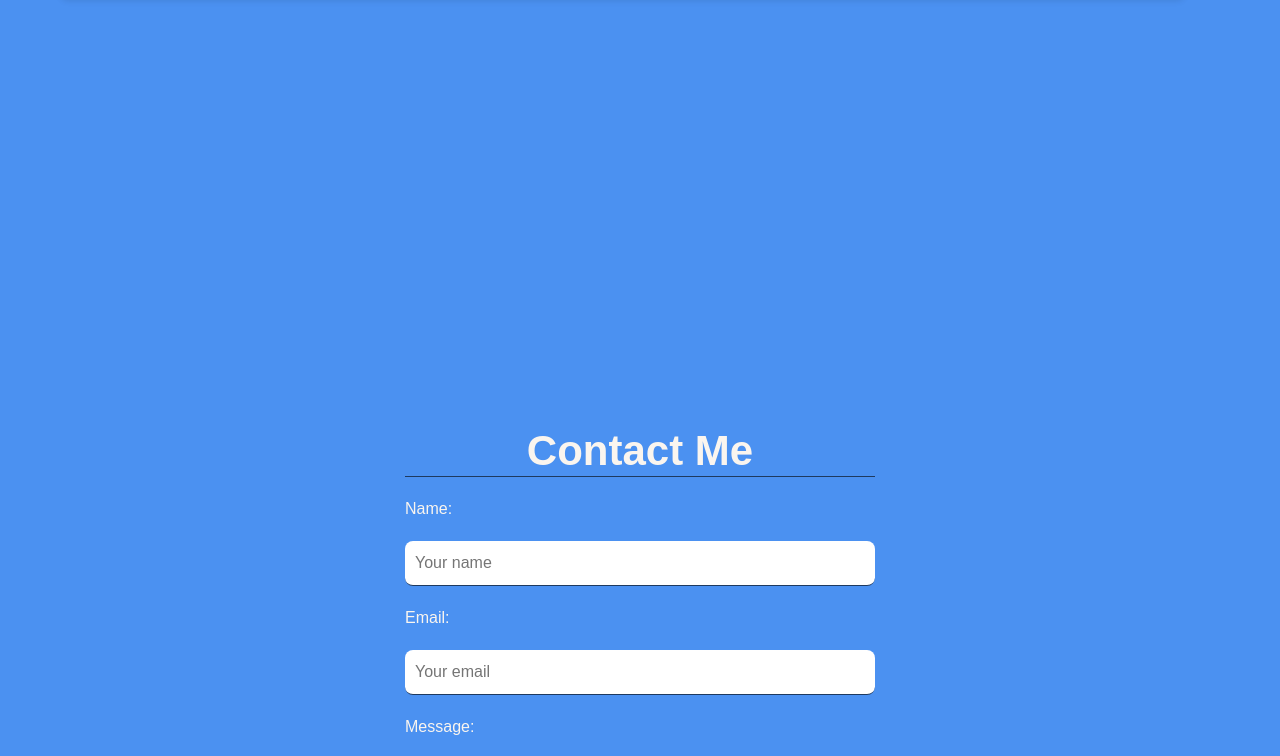
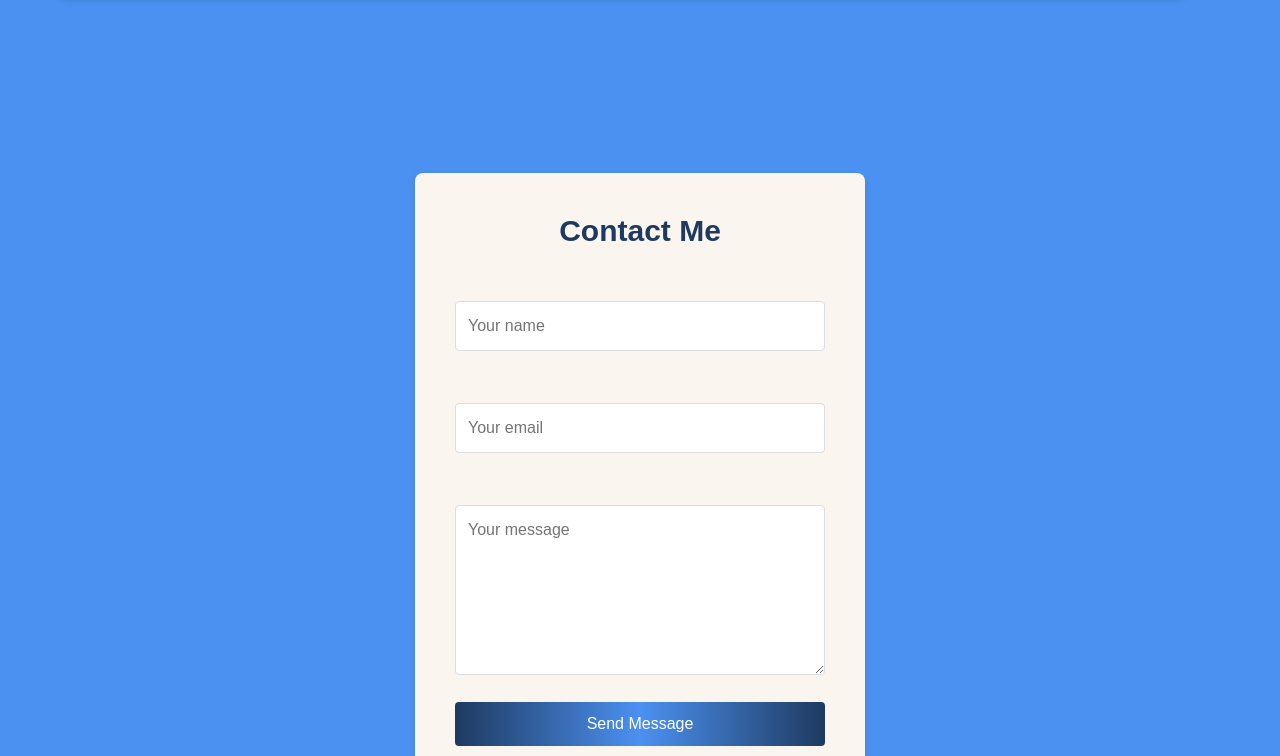
Before and after one commit to AshSK/PersonalPortfoliov1, a plain HTML site: page index.html in a window 1280 px wide. Shown: the part 1540-2296 px from the top of the page. Drawn offline with nearby package versions, Linux system fonts and the light colour scheme.

Commit message:
made changes to contact form

```diff
--- a/style.css
+++ b/style.css
@@ -260,57 +260,51 @@ body {
     text-shadow: 1px 1px 3px #1e3a60;
 }
 
+/* Center the form vertically and horizontally */
 #contactFormOverlay {
-    width: 100%;
-    height: 100%;
     display: flex;
     justify-content: center;
-    margin: 10% 0 0 0;
+    align-items: center;
+    height: 100vh; /* Use the full viewport height */
 }
 
 .contactForm {
-    max-width: 550px;
+    max-width: 450px;
     width: 90%;
-    margin: 20vh auto 100px auto;
     padding: 40px;
     border-radius: 8px;
+    background-color: #FAf5EF; /* Light background color */
+    box-shadow: 0px 3px 6px rgba(0, 0, 0, 0.1);
     box-sizing: border-box;
 }
 
 .contactForm h2 {
-    font-size: 42px;
+    font-size: 30px; /* Slightly reduce font size */
     font-weight: 700;
-    line-height: 1.2;
-    border-bottom: 1px solid #1e3a60;
+    margin-bottom: 20px;
     text-align: center;
+    color: #1e3a60;
 }
 
 label {
-    display: block;
-    margin: 20px 0;
+    font-weight: 600;
+    margin-bottom: 8px;
 }
 
-input, textarea {
+input,
+textarea {
     width: 100%;
-    padding: 10px;
-    box-sizing: border-box;
+    padding: 12px;
+    margin-bottom: 20px; /* Increase margin to add spacing between fields */
+    border: 1px solid #ddd; /* Light gray border */
+    border-radius: 4px;
     outline: none;
-    resize: none;
-    border: none;
-    border-bottom: 1px solid #1e3a60;
-    border-radius: 8px;
+    transition: border-color 0.3s;
 }
 
-input[type="text"]:focus, textarea:focus {
-    border-bottom: 1px solid #4b91f1;
-}
-
-textarea::-webkit-scrollbar {
-    width: 4px;
-}
-
-textarea::-webkit-scrollbar-thumb {
-    background-color: #4b91f1;
+input[type="text"]:focus,
+textarea:focus {
+    border-color: #4b91f1; /* Update border color on focus */
 }
 
 .formCenter {
@@ -318,17 +312,24 @@ textarea::-webkit-scrollbar-thumb {
 }
 
 input[type="submit"] {
-    margin-top: 30px;
-    width: 90%;
-    max-width: 200px;
     background: linear-gradient(to right, #1e3a60, #4b91f1, #1e3a60);
     color: white;
-    font-size: 17px;
-    border-radius: 8px;
+    font-size: 16px;
+    padding: 10px 20px; /* Adjust padding for button */
+    border: none;
+    border-radius: 4px;
+    cursor: pointer;
+    transition: transform 0.2s, box-shadow 0.2s;
 }
 
 input[type="submit"]:hover {
-    box-shadow: 1px 1px #1e3a60;
+    transform: scale(1.05); /* Slightly scale up on hover */
+    box-shadow: 1px 1px 5px rgba(0, 0, 0, 0.2);
+}
+
+.error {
+    color: #ff0000;
+    font-size: 14px;
 }
 
 .footer {
```
